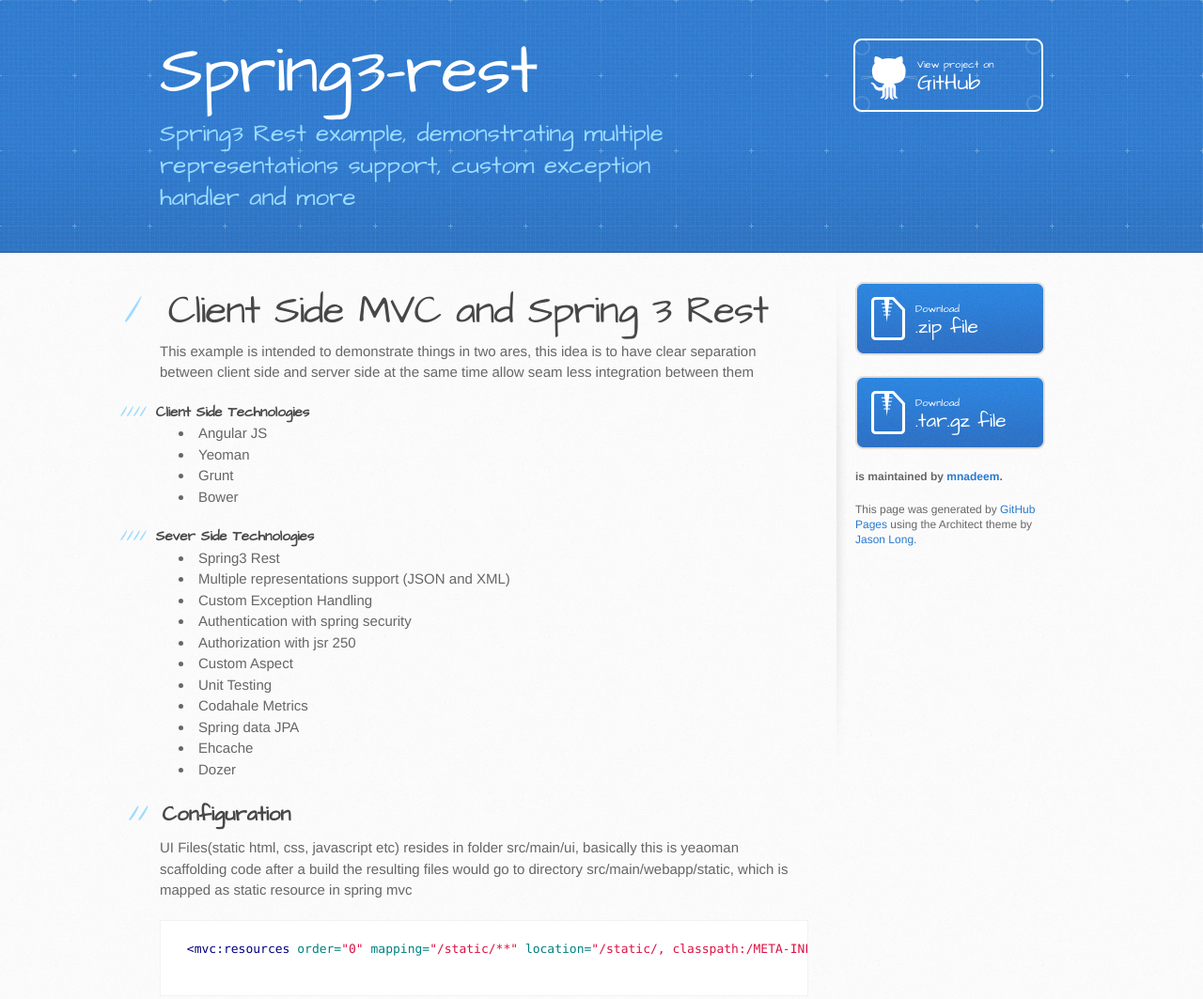
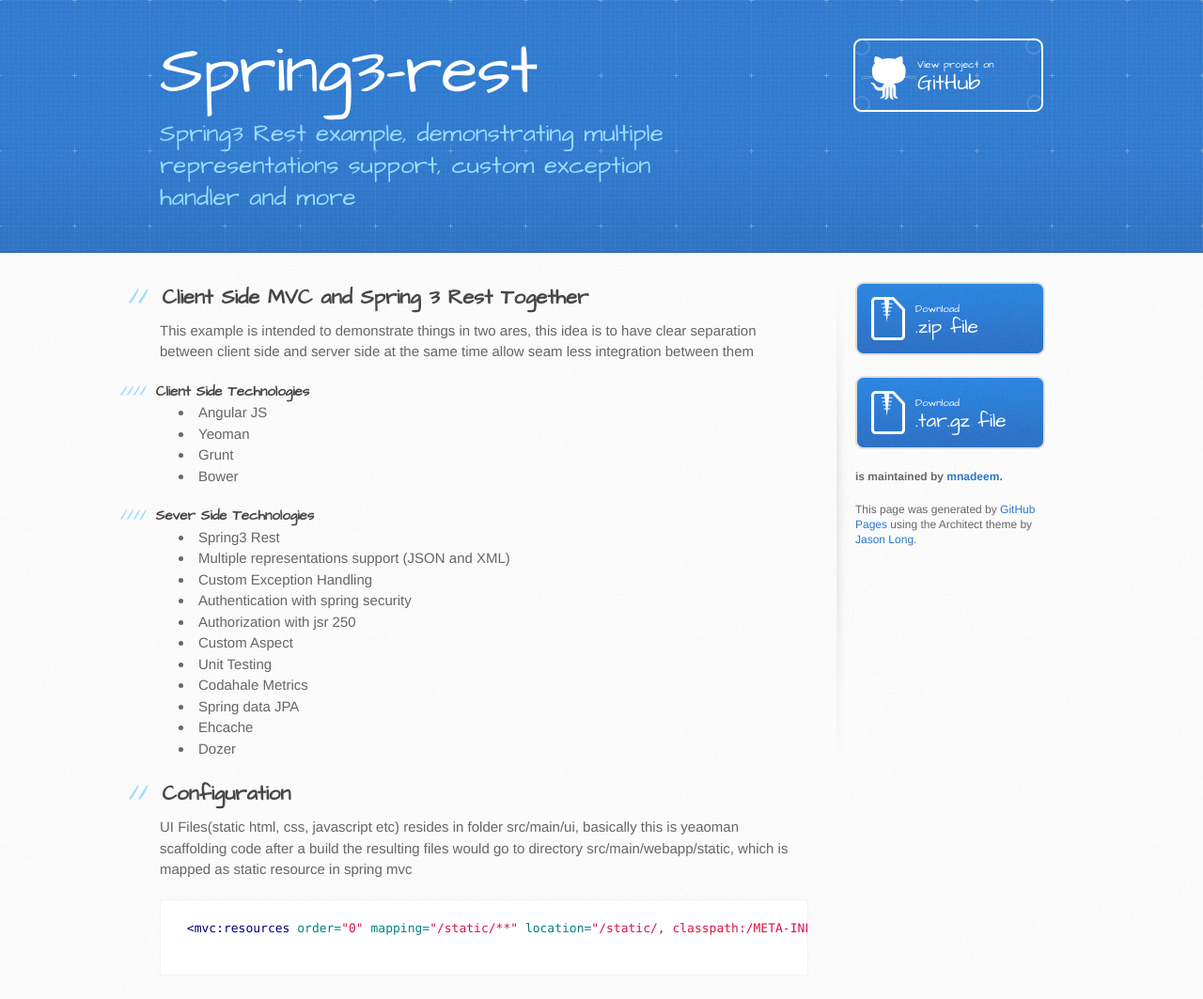
Before and after one commit to mnadeem/spring3-rest, a plain HTML site: page index.html in a window 1280 px wide. Shown: the top 1063 px of the page at 94% size. Drawn offline with Linux system fonts and the light colour scheme.

```diff
--- a/index.html
+++ b/index.html
@@ -28,8 +28,8 @@
     <div id="content-wrapper">
       <div class="inner clearfix">
         <section id="main-content">
-          <h1>
-<a name="client-side-mvc-and-spring-3-rest" class="anchor" href="#client-side-mvc-and-spring-3-rest"><span class="octicon octicon-link"></span></a>Client Side MVC and Spring 3 Rest</h1>
+          <h2>
+<a name="client-side-mvc-and-spring-3-rest-together" class="anchor" href="#client-side-mvc-and-spring-3-rest-together"><span class="octicon octicon-link"></span></a>Client Side MVC and Spring 3 Rest Together</h2>
 
 <p>This example is intended to demonstrate things in two ares, this idea is to have clear separation between client side and server side
 at the same time allow seam less integration between them</p>
```
Also changed, not shown: params.json (+1 -1 lines).
